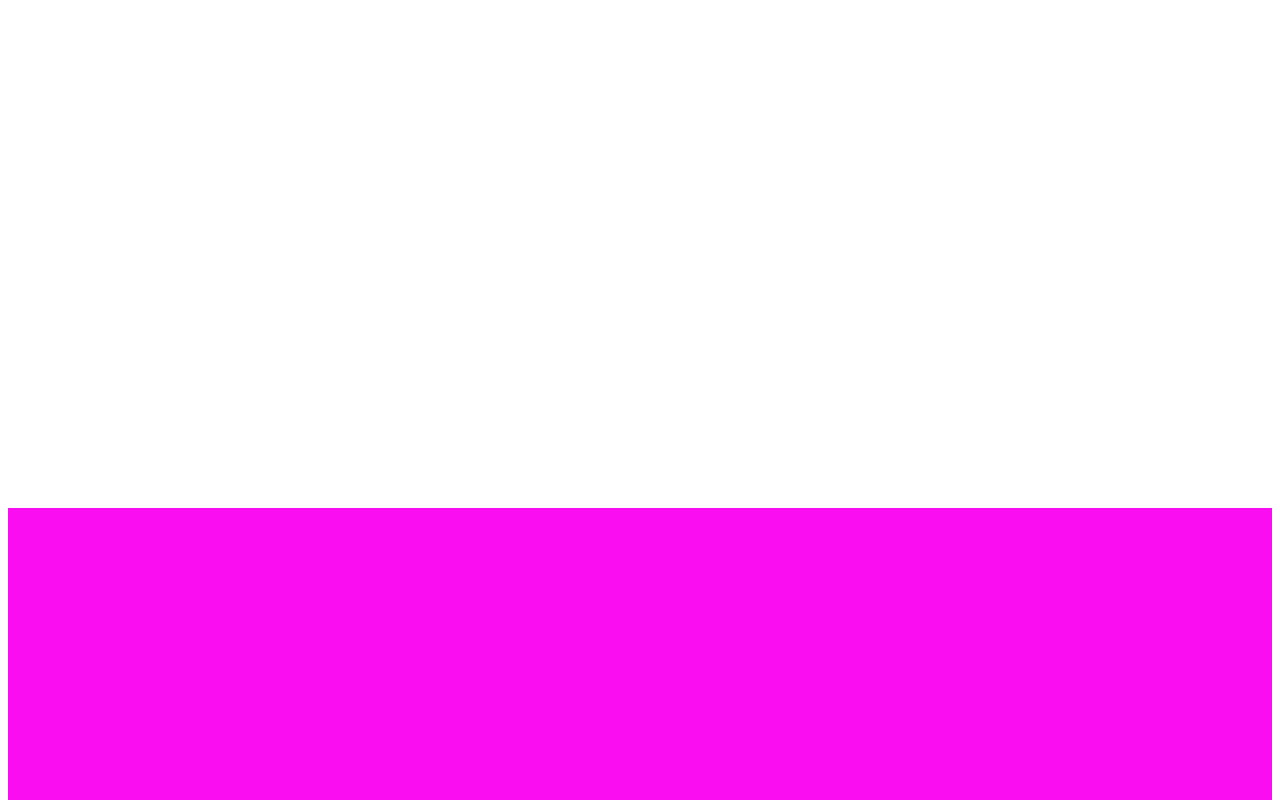
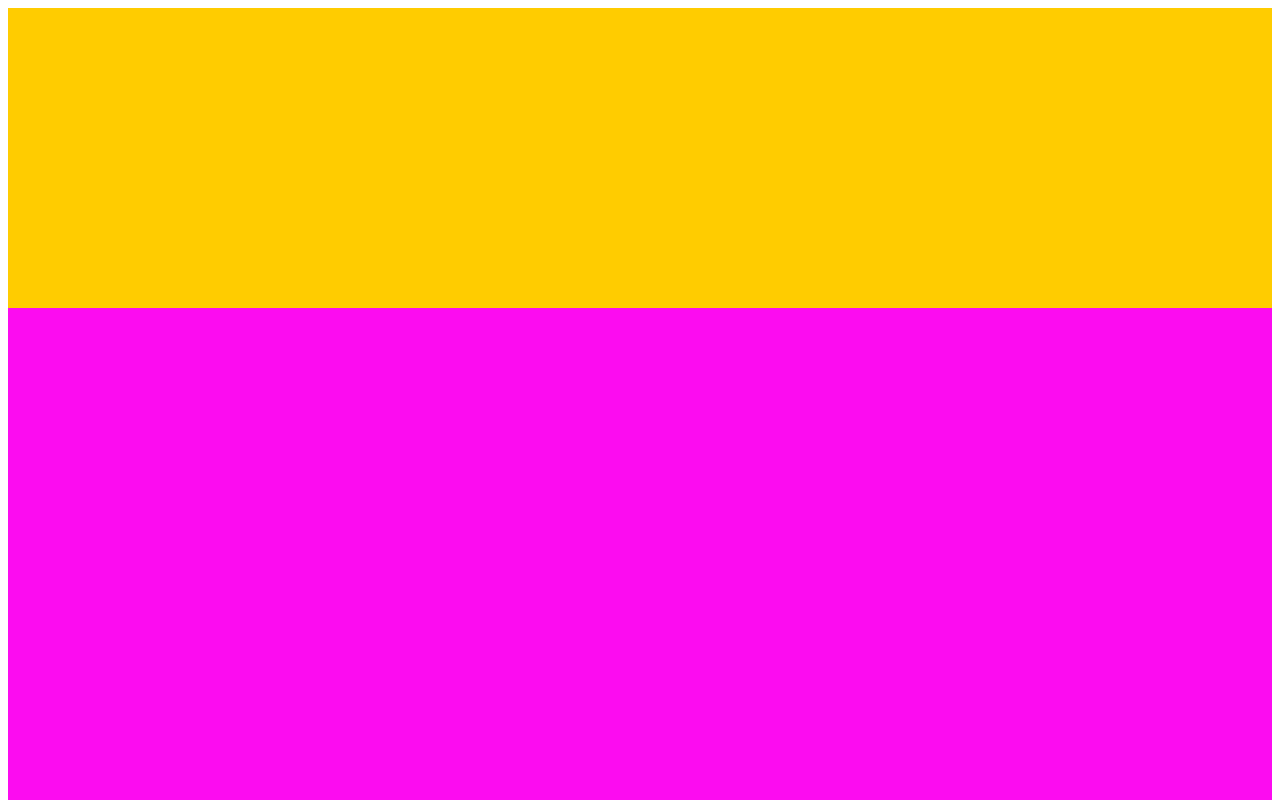
Before and after one commit to next304/renshu1, a plain HTML site: page index.html in a window 1280 px wide. Shown: the top 800 px of the page. Drawn offline with Linux system fonts and the light colour scheme.

Commit message:
高さを変更、#headerの色を変更

```diff
--- a/css/style.css
+++ b/css/style.css
@@ -1,6 +1,6 @@
 #header{
-    height: 500px;
-    background-color: #fco;
+    height: 300px;
+    background-color: #fc0;
 }
 
 #main{
```
